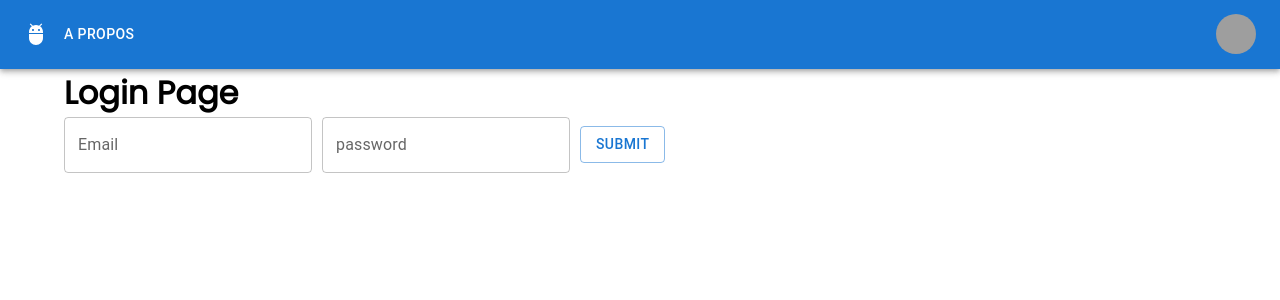
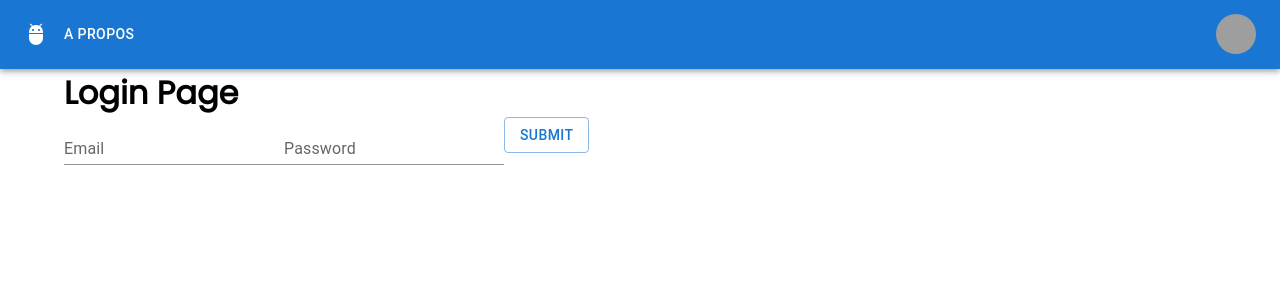
Before and after one commit to planigo/app, a Next.js app: page /auth in a window 1280 px wide. Shown: the top 300 px of the page. Built offline with nearby package versions, Linux system fonts and the light colour scheme; grey boxes are pictures that could not be loaded.

Commit message:
Added front verification on email and password (min length: 8)

```diff
--- a/package.json
+++ b/package.json
@@ -12,6 +12,7 @@
   "dependencies": {
     "@emotion/react": "^11.10.5",
     "@emotion/styled": "^11.10.5",
+    "@hookform/resolvers": "^2.9.11",
     "@mui/icons-material": "^5.11.0",
     "@mui/material": "^5.11.7",
     "@next/font": "13.1.6",
@@ -22,6 +23,9 @@
     "next": "13.1.6",
     "react": "18.2.0",
     "react-dom": "18.2.0",
+    "react-hook-form": "^7.43.3",
+    "yup": "^1.0.2",
+    "zod": "^3.20.6",
     "zustand": "^4.3.3"
   },
   "devDependencies": {
--- a/src/pages/auth/index.tsx
+++ b/src/pages/auth/index.tsx
@@ -1,48 +1,39 @@
 import { useState } from 'react';
 import { useRouter } from 'next/router';
-import { Button, Autocomplete, TextField, Box } from '@mui/material';
+import { useForm} from 'react-hook-form';
+import { z } from 'zod';
+import { zodResolver } from '@hookform/resolvers/zod';
+import { TextField, Button } from '@mui/material';
+
+const schema = z.object({
+  email: z.string().email(),
+  password: z.string().min(8),
+})
 
 const LoginPage = () => {
-  const [email, setEmail] = useState('');
-  const [password, setPassword] = useState('');
-  const router = useRouter();
+  const {
+    register,
+    handleSubmit,
+    formState: { errors }
+  } = useForm({
+    resolver: zodResolver(schema),
+  });
 
-  const handleEmailChange = (e: React.ChangeEvent<HTMLInputElement>) => {
-    setEmail(e.target.value);
-  };
-
-  const handlePasswordChange = (e: React.ChangeEvent<HTMLInputElement>) => {
-    setPassword(e.target.value);
-  };
-
-  const handleSubmit = (e: React.FormEvent<HTMLFormElement>) => {
-    e.preventDefault();
-    // Perform login logic here using email and password
-    router.push('/'); // Redirect to dashboard page after successful login
+  const onSubmit = (data) => {
+    console.log(data);
   };
 
   return (
     <div>
       <h1>Login Page</h1>
-      <form onSubmit={handleSubmit} style={{display : 'flex', alignItems: 'center'}}>
-        <TextField
-          id="email"
-          label="Email"
-          type="email"
-          autoComplete="current-password"
-          value={email}
-          onChange={handleEmailChange}
-        />
-        <TextField
-          id="password"
-          label="password"
-          type="password"
-          autoComplete="current-password"
-          value={password}
-          onChange={handlePasswordChange}
-          style={{ marginLeft: '10px' }}
-        />
-        <Button variant="outlined" type="submit" style={{marginLeft: '10px' }}>Submit</Button>
+      <form onSubmit={handleSubmit(onSubmit)}>
+        <TextField id="standard-basic" label="Email" variant="standard"
+         type="text" placeholder="Email" {...register("email")} />
+        {errors.email?.message && <p>{errors.email?.message as string}</p>}
+        <TextField id="standard-basic" label="Password" variant="standard"
+         type="password" placeholder="Password" {...register("password")} />
+        {errors.password?.message && <p>{errors.password?.message as string}</p>}
+        <Button variant="outlined" type="submit">Submit</Button>
       </form>
     </div>
   );
```
Also changed, not shown: 1 other file (tests, documents, lock files or other folders).
